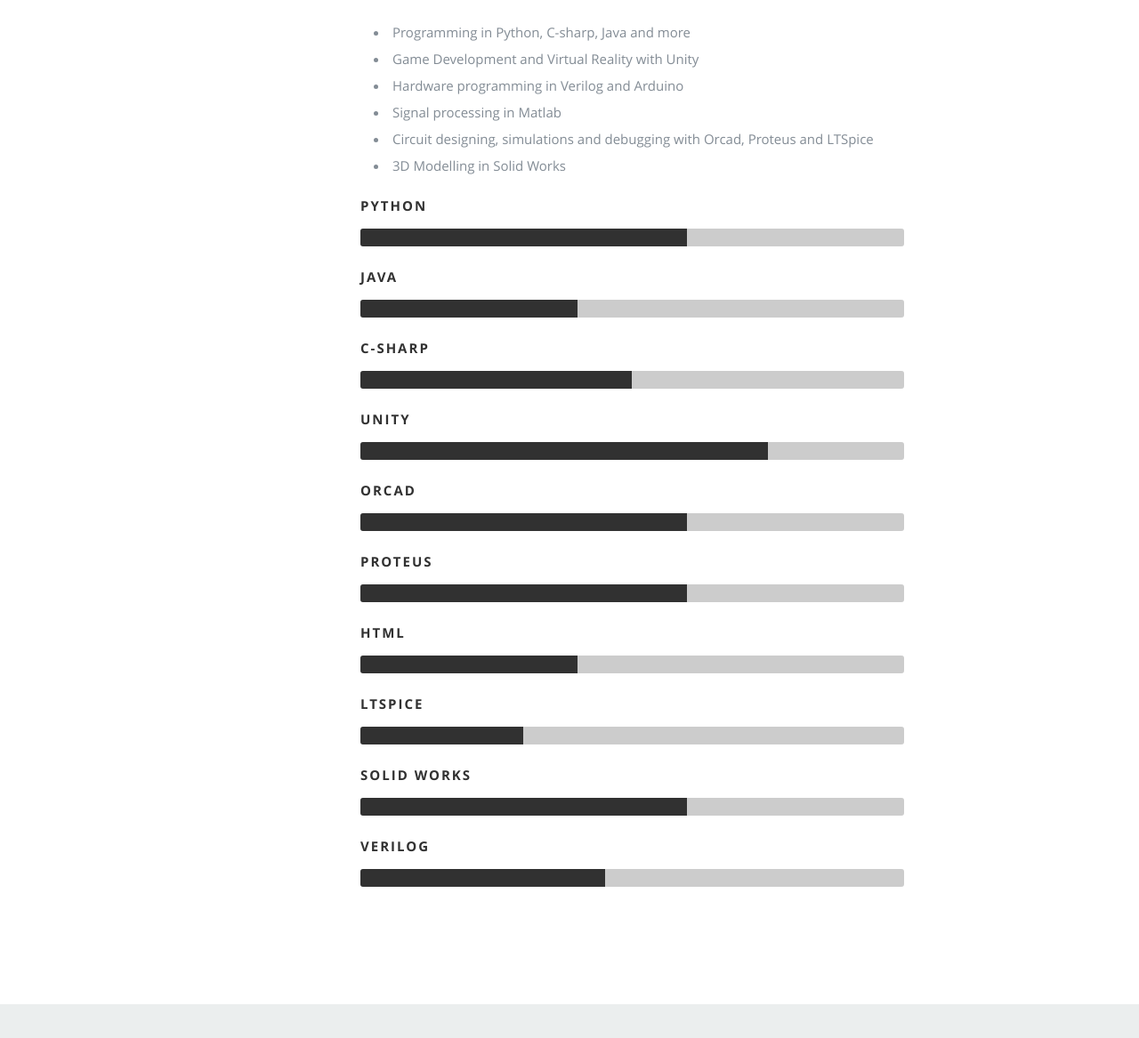
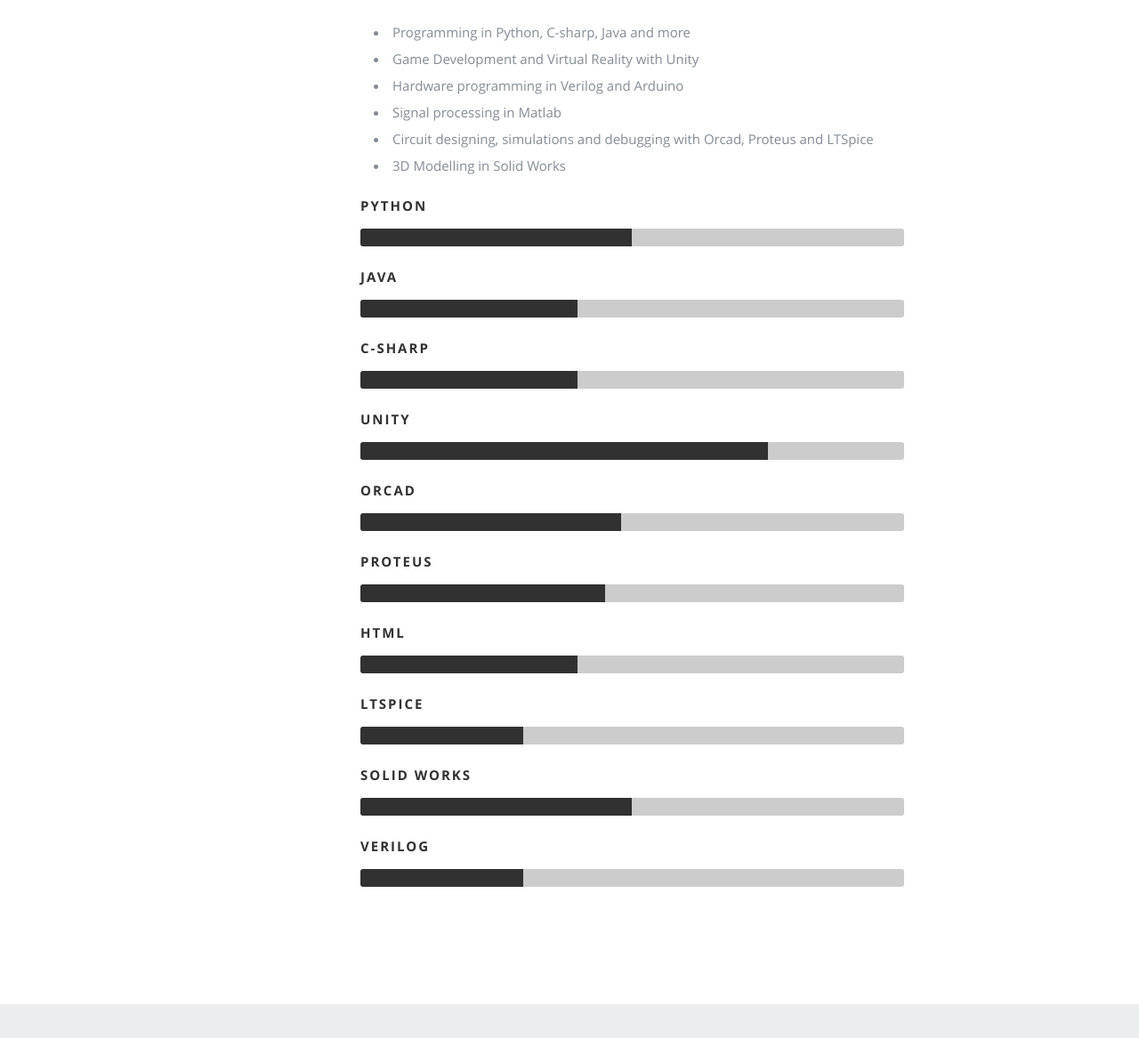
Before and after one commit to dulindu/dulindu.github.io, a plain HTML site: page index.html in a window 1280 px wide. Shown: the part 3664-4831 px from the top of the page at 89% size. Drawn offline with nearby package versions, Linux system fonts and the light colour scheme.

Commit message:
Update layout.css

```diff
--- a/css/layout.css
+++ b/css/layout.css
@@ -326,7 +326,7 @@ ul#nav li.current a { color: #F06000; }
 }
 
 .photoshop {
-  	width: 60%;
+  	width: 50%;
   	-moz-animation: photoshop 2s ease;
   	-webkit-animation: photoshop 2s ease;
 }
@@ -336,7 +336,7 @@ ul#nav li.current a { color: #F06000; }
   	-webkit-animation: illustrator 2s ease;
 }
 .wordpress {
-  	width: 50%;
+  	width: 40%;
   	-moz-animation: wordpress 2s ease;
   	-webkit-animation: wordpress 2s ease;
 }
@@ -346,12 +346,12 @@ ul#nav li.current a { color: #F06000; }
   	-webkit-animation: css 2s ease;
 }
 .html5 {
-  	width: 60%;
+  	width: 48%;
   	-moz-animation: html5 2s ease;
   	-webkit-animation: html5 2s ease;
 }
 .jquery {
-  	width: 60%;
+  	width: 45%;
   	-moz-animation: jquery 2s ease;
   	-webkit-animation: jquery 2s ease;
 }
@@ -369,13 +369,13 @@ ul#nav li.current a { color: #F06000; }
 }
 
 .jquery3 {
-  	width: 60%;
+  	width: 50%;
   	-moz-animation: jquery3 2s ease;
   	-webkit-animation: jquery3 2s ease;
 }
 
 .jquery4 {
-  	width: 45%;
+  	width: 30%;
   	-moz-animation: jquery4 2s ease;
   	-webkit-animation: jquery4 2s ease;
 }
```
